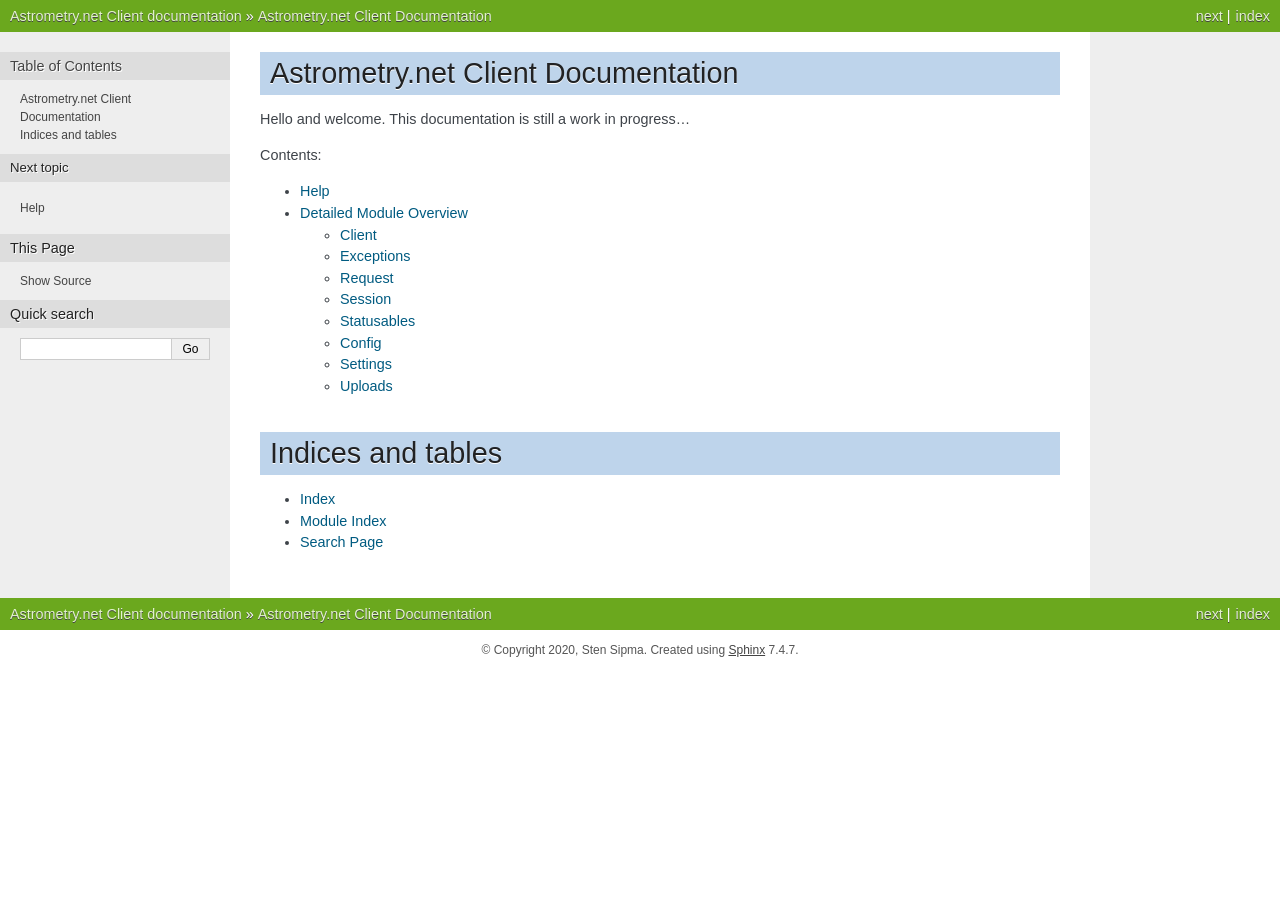
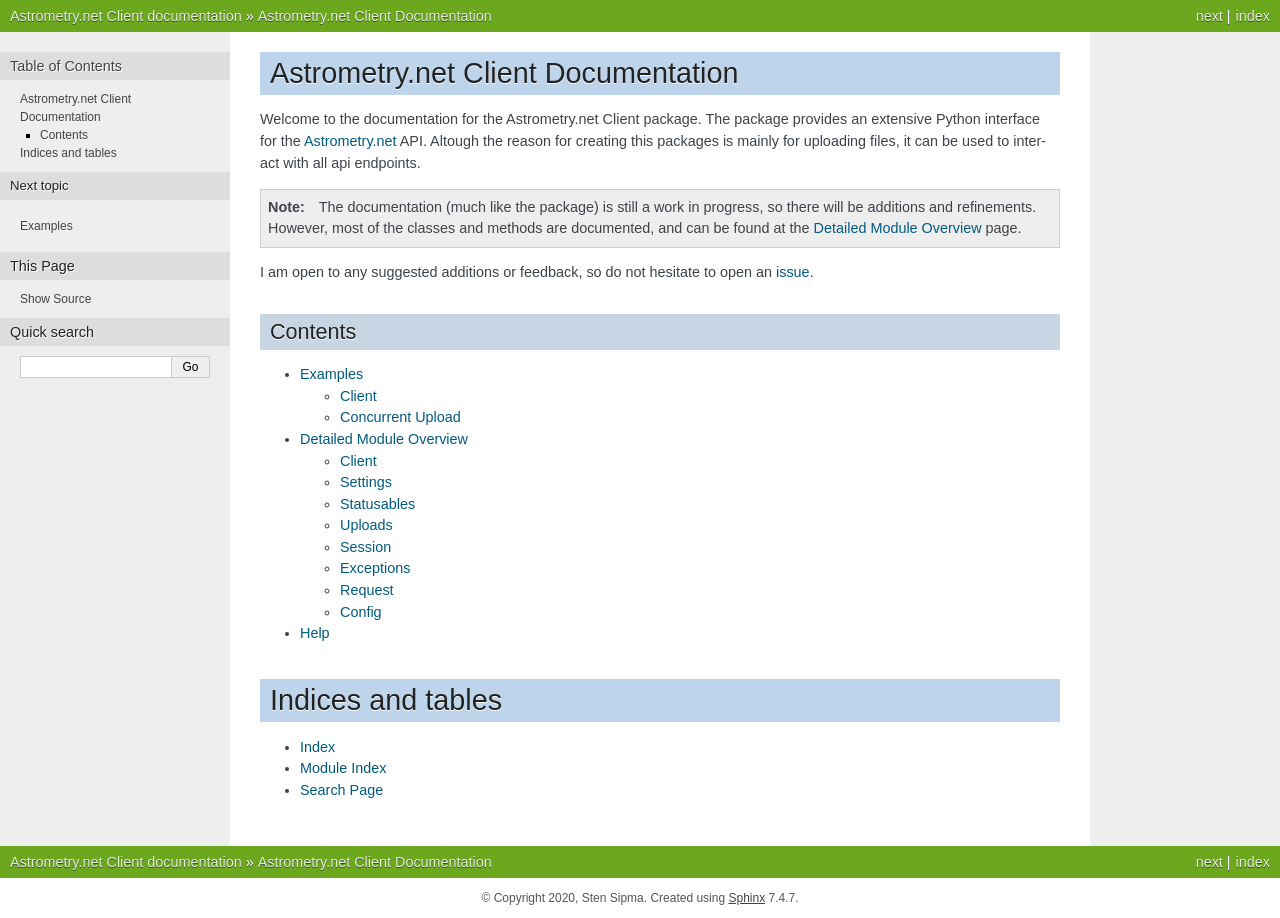
Before and after one commit to StenSipma/astrometry_net_client, a Sphinx documentation site: the page built from docs/index.rst, in a window 1280 px wide. Built offline with Sphinx 7.4.7, drawn with Linux system fonts in a browser that asks for light colours.

Commit message:
Added a lot of documentation

```diff
--- a/docs/index.rst
+++ b/docs/index.rst
@@ -1,15 +1,32 @@
 Astrometry.net Client Documentation
 ===================================
 
+Welcome to the documentation for the Astrometry.net Client package. The package
+provides an extensive Python interface for the `Astrometry.net`_ API. Altough
+the reason for creating this packages is mainly for uploading files, it can
+be used to interact with all api endpoints.
 
-Hello and welcome. This documentation is still a work in progress...
+.. note::
+   The documentation (much like the package) is still a work in progress, so
+   there will be additions and refinements. However, most of the classes and
+   methods are documented, and can be found at the :doc:`modules/overview`
+   page.
+
+I am open to any suggested additions or feedback, so do not hesitate to open an
+issue_.
+
+.. _Astrometry.net: http://nova.astrometry.net
+.. _issue: https://github.com/StenSipma/astrometry_net_client/issues/new
+
+Contents
+--------
 
 .. toctree::
    :maxdepth: 2
-   :caption: Contents:
 
+   examples/overview
+   modules/overview
    help
-   modules/internal
 
 
 Indices and tables
```
Also changed, not shown: README.rst (+15 -2 lines), docs/examples/client.rst (added, +18 -0 lines), docs/examples/concurrent_upload.rst (added, +18 -0 lines), docs/examples/overview.rst (added, +10 -0 lines), docs/modules/overview.rst (renamed from docs/modules/internal.rst, +4 -4 lines), 1 other file.
